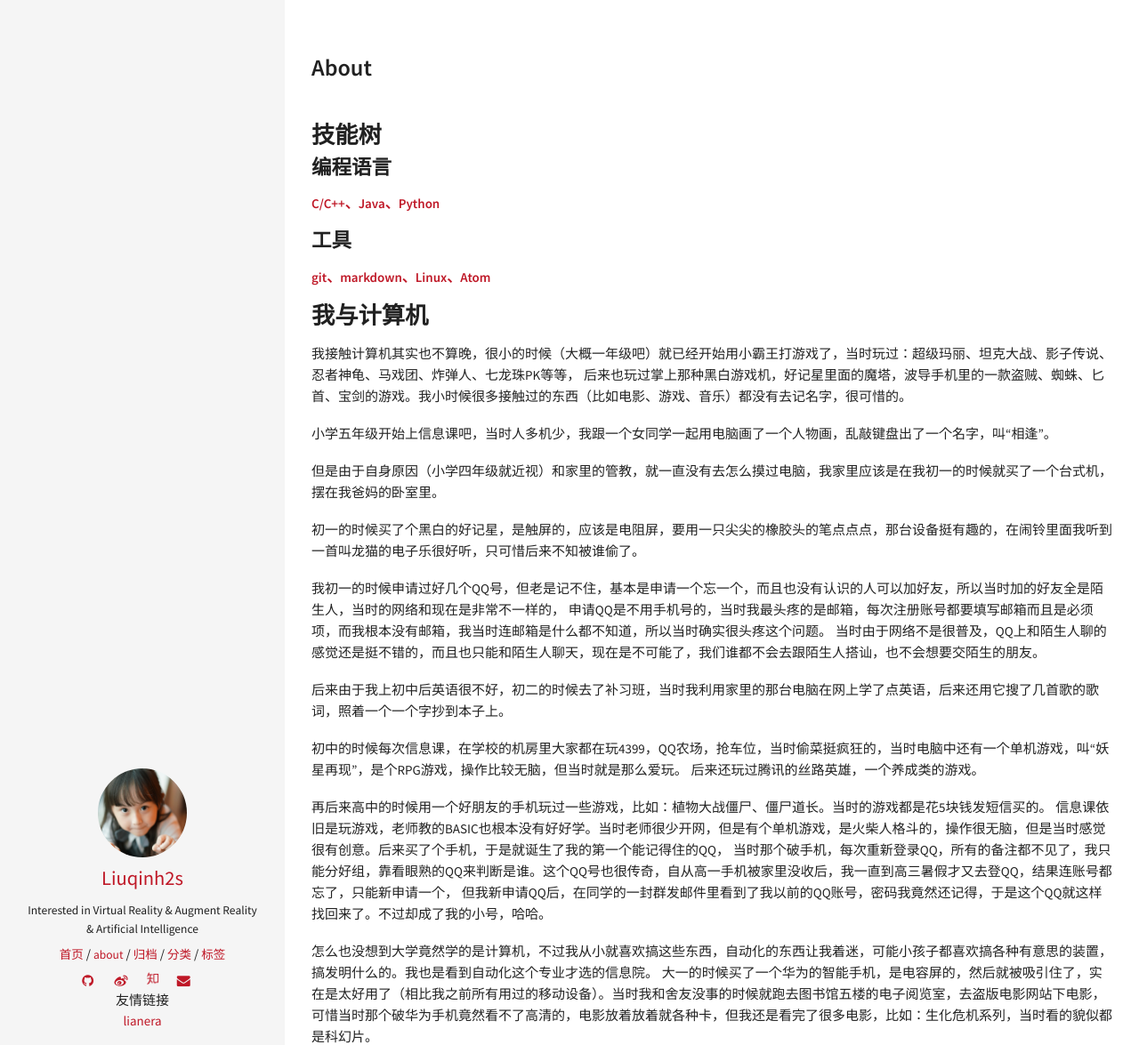
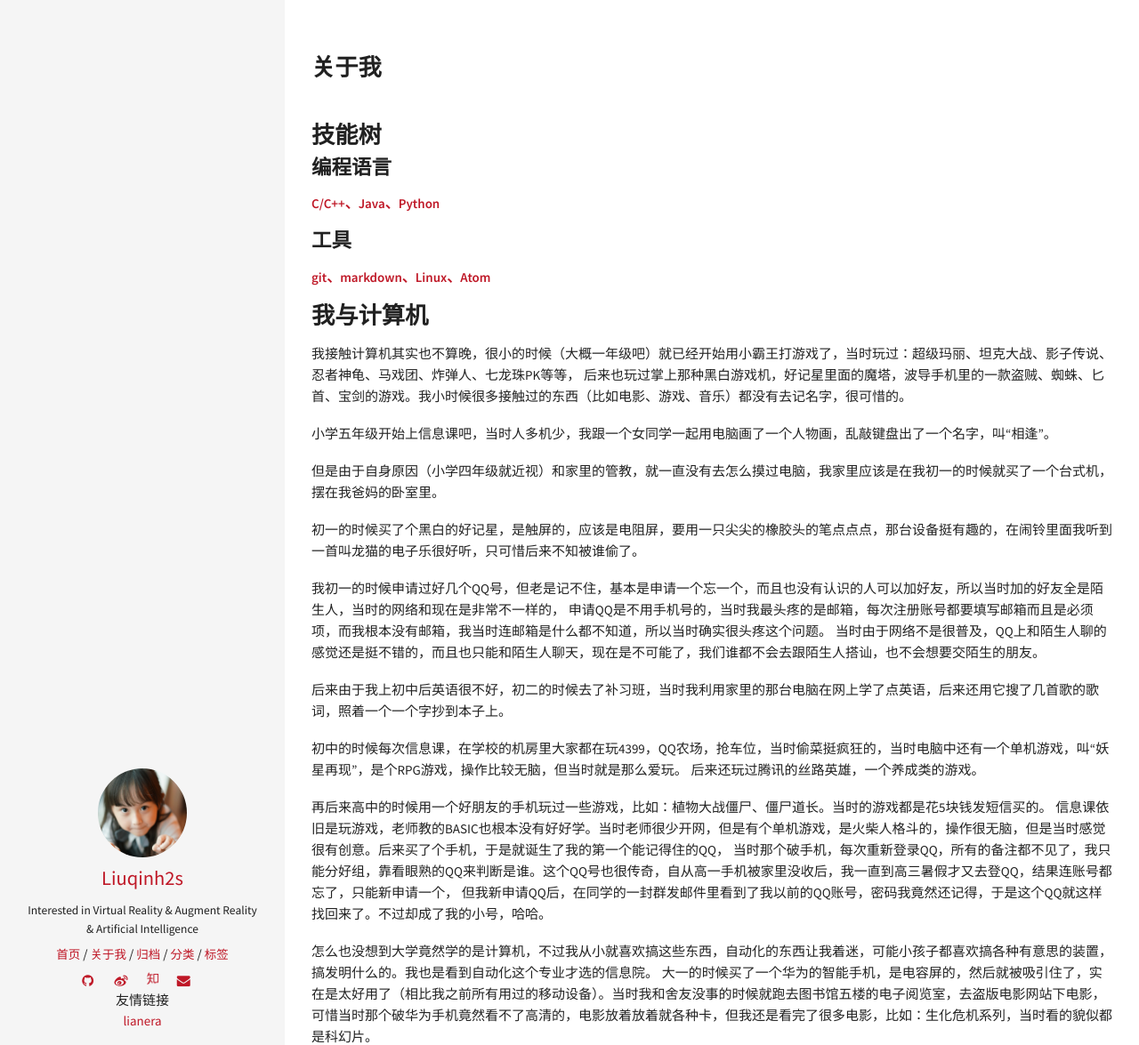
Before and after one commit to transcendtron/liuqinh2s.github.io, a Jekyll site: the page built from about.md, in a window 1280 px wide. Shown: the top 1175 px of the page at 89% size. Built offline with Jekyll 4.4.1, drawn with Linux system fonts in a browser that asks for light colours.

Commit message:
add about

```diff
--- a/about.md
+++ b/about.md
@@ -1,6 +1,6 @@
 ---
 layout: page
-title: About
+title: 关于我
 permalink: /about
 ---
 
```
